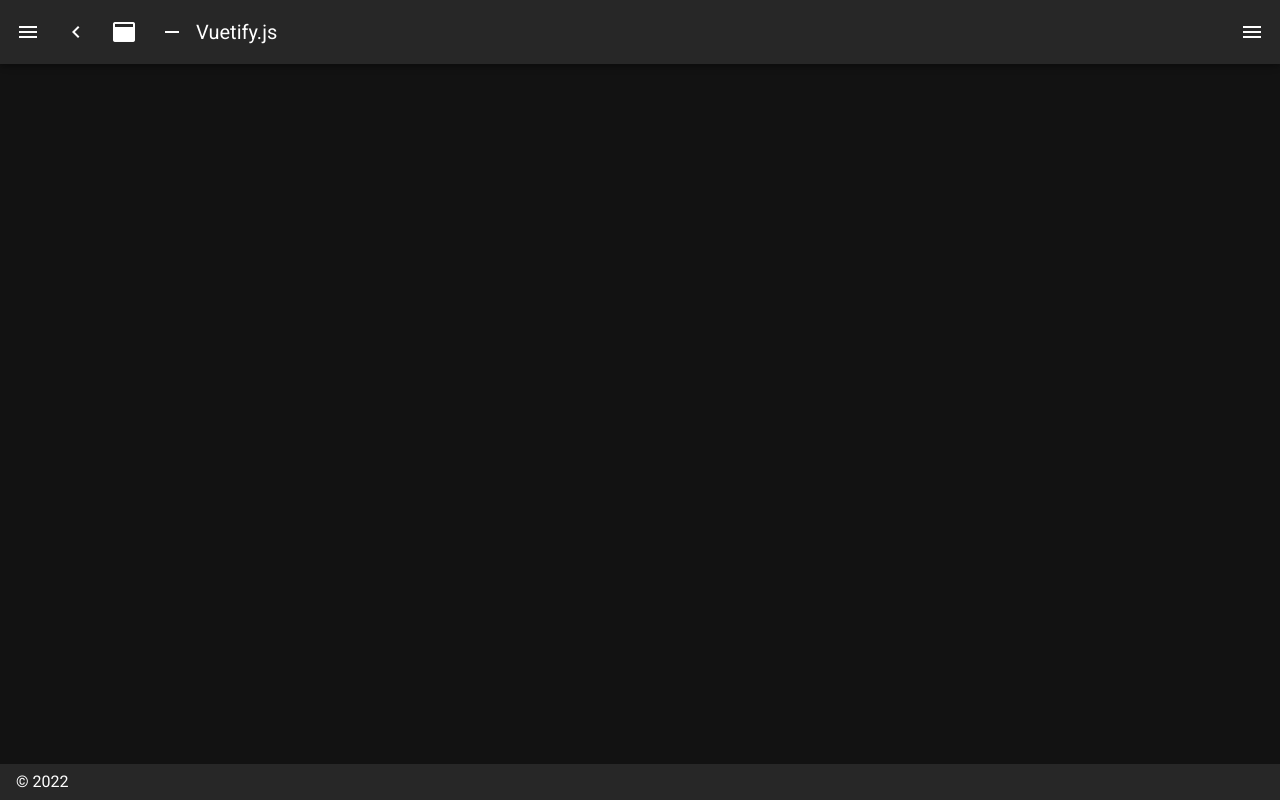
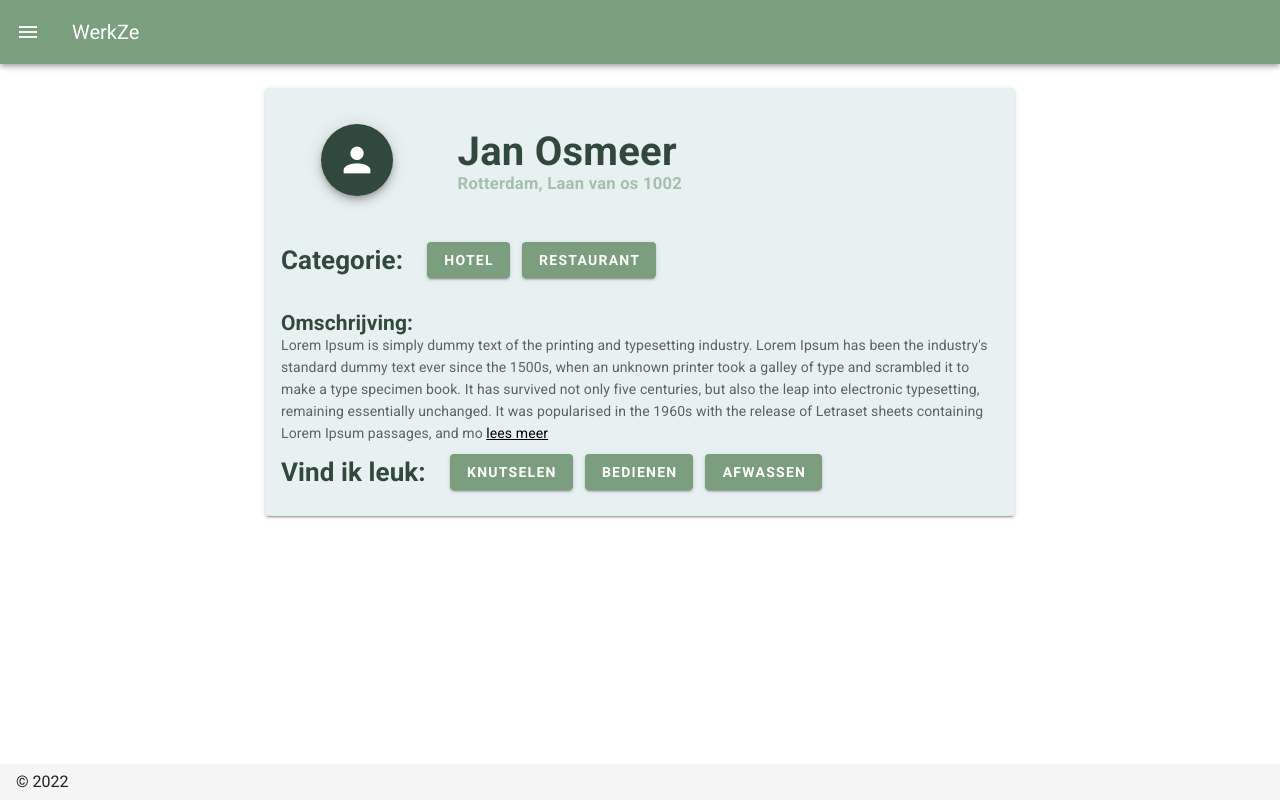
Before and after one commit to INF-Project-D/WerkZe, a Nuxt app in the folder frontend/: page /account in a window 1280 px wide. Before the commit this address had no page. Built offline with nearby package versions, Linux system fonts and the light colour scheme.

Commit message:
frontend accountpage

```diff
--- a/frontend/layouts/default.vue
+++ b/frontend/layouts/default.vue
@@ -1,5 +1,5 @@
 <template>
-  <v-app dark>
+  <v-app light>
     <v-navigation-drawer
       v-model="drawer"
       :mini-variant="miniVariant"
@@ -24,37 +24,17 @@
         </v-list-item>
       </v-list>
     </v-navigation-drawer>
-    <v-app-bar :clipped-left="clipped" fixed app>
-      <v-app-bar-nav-icon @click.stop="drawer = !drawer" />
-      <v-btn icon @click.stop="miniVariant = !miniVariant">
-        <v-icon>mdi-{{ `chevron-${miniVariant ? 'right' : 'left'}` }}</v-icon>
-      </v-btn>
-      <v-btn icon @click.stop="clipped = !clipped">
-        <v-icon>mdi-application</v-icon>
-      </v-btn>
-      <v-btn icon @click.stop="fixed = !fixed">
-        <v-icon>mdi-minus</v-icon>
-      </v-btn>
-      <v-toolbar-title v-text="title" />
+    <v-app-bar color="primary" :clipped-left="clipped" fixed app>
+      <v-app-bar-nav-icon class="white--text" @click.stop="drawer = !drawer" />
+      <v-toolbar-title class="white--text" v-text="title" />
       <v-spacer />
-      <v-btn icon @click.stop="rightDrawer = !rightDrawer">
-        <v-icon>mdi-menu</v-icon>
-      </v-btn>
     </v-app-bar>
     <v-main>
       <v-container>
         <Nuxt />
       </v-container>
     </v-main>
-    <v-navigation-drawer v-model="rightDrawer" :right="right" temporary fixed>
-      <v-list>
-        <v-list-item @click.native="right = !right">
-          <v-list-item-action>
-            <v-icon light> mdi-repeat </v-icon>
-          </v-list-item-action>
-          <v-list-item-title>Switch drawer (click me)</v-list-item-title>
-        </v-list-item>
-      </v-list>
+    <v-navigation-drawer class="white--text" v-model="rightDrawer" :right="right" temporary fixed>
     </v-navigation-drawer>
     <v-footer :absolute="!fixed" app>
       <span>&copy; {{ new Date().getFullYear() }}</span>
@@ -72,20 +52,35 @@ export default {
       fixed: false,
       items: [
         {
-          icon: 'mdi-apps',
-          title: 'Welcome',
-          to: '/',
+          icon: 'mdi-home',
+          title: 'Home',
+          to: '/home',
         },
         {
-          icon: 'mdi-chart-bubble',
-          title: 'Inspire',
-          to: '/inspire',
+          icon: 'mdi-briefcase-variant',
+          title: 'Aanbevolen banen',
+          to: '/recommended',
+        },
+        {
+          icon: 'mdi-bell-ring',
+          title: 'Meldingen',
+          to: '/notifications',
+        },
+         {
+          icon: 'mdi-account',
+          title: 'Profiel',
+          to: '/account',
+        },
+        {
+          icon: 'mdi-logout',
+          title: 'Uitloggen',
+          to: '/',
         },
       ],
       miniVariant: false,
       right: true,
       rightDrawer: false,
-      title: 'Vuetify.js',
+      title: 'WerkZe',
     }
   },
 }
--- a/frontend/layouts/error.vue
+++ b/frontend/layouts/error.vue
@@ -1,5 +1,5 @@
 <template>
-  <v-app dark>
+  <v-app light>
     <h1 v-if="error.statusCode === 404">
       {{ pageNotFound }}
     </h1>
--- a/frontend/nuxt.config.js
+++ b/frontend/nuxt.config.js
@@ -50,13 +50,14 @@ export default {
   vuetify: {
     customVariables: ['~/assets/variables.scss'],
     theme: {
-      dark: true,
+      light: true,
       themes: {
-        dark: {
-          primary: colors.blue.darken2,
-          accent: colors.grey.darken3,
-          secondary: colors.amber.darken3,
-          info: colors.teal.lighten1,
+        light: {
+          primary: '#7A9E7E',
+          accent: '#31493C',
+          secondary: '#7A9E7E',
+          background: '#E8F1F2',
+          info: '#a4bfac',
           warning: colors.amber.base,
           error: colors.deepOrange.accent4,
           success: colors.green.accent3,
--- /dev/null
+++ b/frontend/pages/account.vue
@@ -0,0 +1,113 @@
+<template>
+<v-container>
+   <v-row justify="center" align="center">
+    <v-col cols="12" sm="10" md="8">
+      <v-card color="background">
+        <v-card-title class="logo py-4 d-flex justify-center">
+          <v-btn
+            class="mx-10"
+            fab
+            dark
+            x-large
+            color="#31493C"
+          >
+            <v-icon x-large>
+              mdi-account
+            </v-icon>
+          </v-btn>
+            <!-- <img src="../Images/Avatar.png">  -->
+        <v-row class="logo py-4 d-flex justify-center">
+            <v-col cols="10" sm="8" md="11">
+              <p></p>
+                <h1 class="accent--text">Jan Osmeer </h1>
+                <h5 class="info--text">Rotterdam, Laan van os 1002</h5>
+            </v-col>
+        </v-row>
+        </v-card-title>
+        <v-card-text>
+           <p></p>
+             <v-row justify="leftcenter" align="center">
+             <h1 class="text"> Categorie:</h1>
+              <v-btn class = "buttons" color="primary"> <b>Hotel</b> </v-btn>
+              <v-btn class = "buttons" color="primary"> <b>Restaurant</b> </v-btn>
+            </v-row>
+
+            <p></p>
+            <div>
+            <h2 class="text2"> Omschrijving:</h2>
+                <span v-if="!readMoreActivated">{{longText.slice(0, 500)}}   </span>
+              <a class="black--text" v-if="!readMoreActivated" @click="activateReadMore" href="#">
+              lees meer
+              </a>
+
+              <span v-if="readMoreActivated" v-html="longText"></span>
+              <a class="black--text" v-if="readMoreActivated" @click="deactivateReadMore" href="#">
+                lees minder
+              </a>
+            </div>
+            <p></p>
+            <v-row justify="leftcenter" align="center">
+             <h1 class="text"> Vind ik leuk:</h1>
+              <v-btn class = "buttons" color="primary"> <b>Knutselen</b> </v-btn>
+              <v-btn class = "buttons" color="primary"> <b>Bedienen</b> </v-btn>
+              <v-btn class = "buttons" color="primary"> <b>Afwassen</b> </v-btn>
+            </v-row>
+            <p></p>
+        </v-card-text>
+      </v-card>
+    </v-col>
+    </v-row>
+
+
+  </v-container>
+</template>
+
+<script>
+export default {
+  name: "Readmore",
+  data(){
+    return{
+    longText: ` Lorem Ipsum is simply dummy text of the printing and typesetting industry.
+    Lorem Ipsum has been the industry's standard dummy text ever since the 1500s,
+    when an unknown printer took a galley of type and scrambled it to make a type specimen book.
+    It has survived not only five centuries, but also the leap into electronic typesetting, remaining essentially unchanged.
+    It was popularised in the 1960s with the release of Letraset sheets containing Lorem Ipsum passages,
+    and more recently with desktop publishing software like Aldus PageMaker including versions of Lorem Ipsum. Why do we use it?
+    It is a long established fact that a reader will be distracted by the readable content of a page when looking at its layout.
+    The point of using Lorem Ipsum is that it has a more-or-less normal distribution of letters, as opposed to using 'Content here,
+    content here', making it look like readable English.
+    Many desktop publishing packages and web page editors now use Lorem Ipsum as their default model text,
+    and a search for 'lorem ipsum' will uncover many web sites still in their infancy. Various versions have evolved over the years,
+    sometimes by accident, sometimes on purpose (injected humour and the like).`,
+    readMoreActivated: false
+  }
+},
+methods: {
+    activateReadMore(){
+        this.readMoreActivated = true;
+    },
+    deactivateReadMore(){
+        this.readMoreActivated = false;
+    }
+  },
+  name: 'Accountpage',
+}
+</script>
+<style>
+  .text{
+    margin-left: 12px;
+    margin-right: 12px;
+    font-size: 26px;
+    color: #31493C;
+    display: inline-block;
+  }
+  .text2{
+    margin-top: 40px;
+    color: #31493C;
+  }
+  .buttons{
+    margin-top: 6px;
+    margin-bottom: 6px;
+    margin-left: 12px;
+  }
+</style>
--- a/frontend/pages/index.vue
+++ b/frontend/pages/home.vue
@@ -82,6 +82,6 @@
 
 <script>
 export default {
-  name: 'IndexPage',
+  name: 'homePage',
 }
 </script>
--- a/frontend/pages/inspire.vue
+++ /dev/null
@@ -1,21 +0,0 @@
-<template>
-  <v-row>
-    <v-col class="text-center">
-      <img src="/v.png" alt="Vuetify.js" class="mb-5" />
-      <blockquote class="blockquote">
-        &#8220;First, solve the problem. Then, write the code.&#8221;
-        <footer>
-          <small>
-            <em>&mdash;John Johnson</em>
-          </small>
-        </footer>
-      </blockquote>
-    </v-col>
-  </v-row>
-</template>
-
-<script>
-export default {
-  name: 'InspirePage',
-}
-</script>
```
Also changed, not shown: frontend/Images/Avatar.png (added), frontend/pages/notifications.vue (added), frontend/pages/recommended.vue (added), 1 other file (tests, documents, lock files or other folders).
